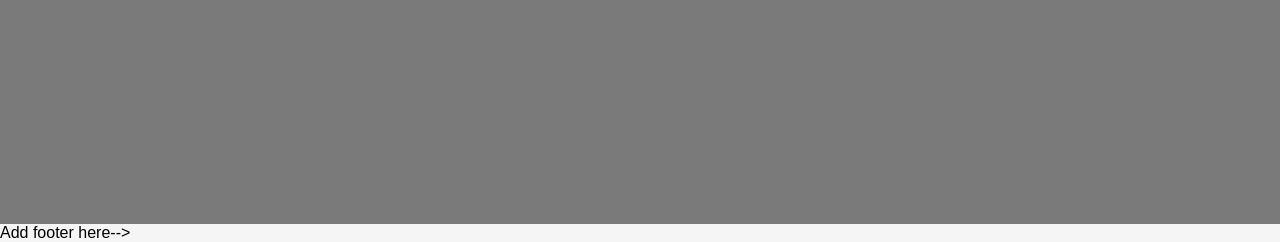
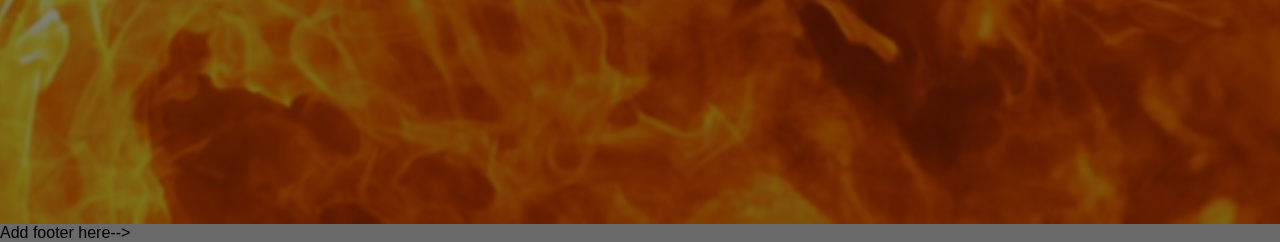
Before and after one commit to courtney4150/training-manual, a plain HTML site: page index.html in a window 1280 px wide. Shown: the part 576-818 px from the top of the page. Drawn offline with Linux system fonts and the light colour scheme.

Commit message:
Add files via upload

```diff
--- a/style.css
+++ b/style.css
@@ -2,7 +2,7 @@ body, html {
   height: 100%;
   margin: 0;
   font-family: Arial, Helvetica, sans-serif;
-  background-color: whitesmoke;
+  background-color: dimgrey;
 }
 
 
@@ -12,7 +12,7 @@ body, html {
   /* - HERO -
 This code controls your "hero image." You will need to change hero.jpg to match your asset*/
 
-background-image: linear-gradient(rgba(0, 0, 0, 0.5), rgba(0, 0, 0, 0.5)), url("hero.jpg");
+background-image: linear-gradient(rgba(0, 0, 0, 0.5), rgba(0, 0, 0, 0.5)), url("images/hero.jpg");
   height: 100%;
   background-attachment: fixed;
   background-position: center;
```
